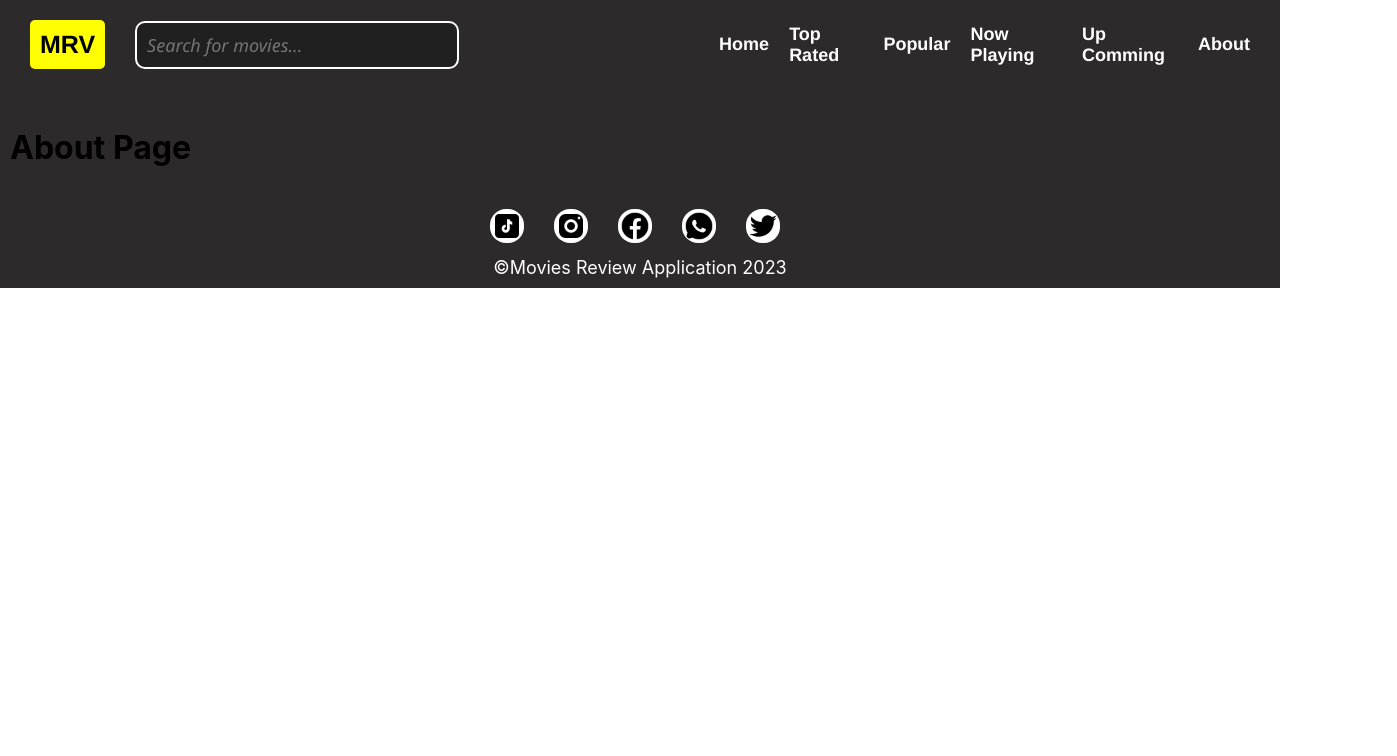
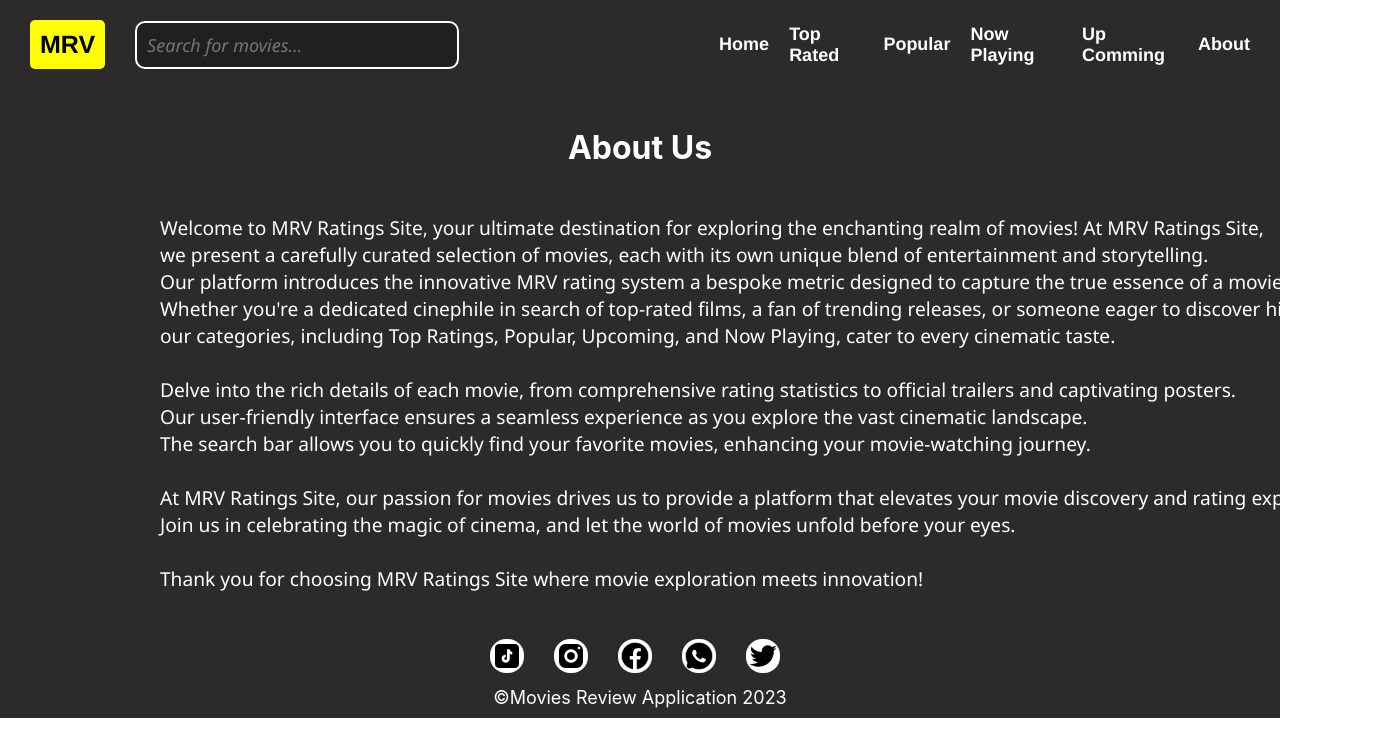
Before and after one commit to AlokPrasanna/Movies-Review-Site, a React (Create React App) app: page /about in a window 1280 px wide. Shown: the top 756 px of the page, 1397 px wide, since content can reach past the window. Built offline with nearby package versions, Linux system fonts and the light colour scheme.

Commit message:
Added about description

```diff
--- a/src/Pages/About/About.jsx
+++ b/src/Pages/About/About.jsx
@@ -1,26 +1,44 @@
-import React from 'react'
-import Header from '../../Components/Header/Header'
-import Footer from '../../Components/Footer/Footer'
-import Head from '../../Components/Head/Head'
-import BodyContent from '../../Components/BodyContent/BodyContent'
+import React from 'react';
+import Header from '../../Components/Header/Header';
+import Footer from '../../Components/Footer/Footer';
+import Head from '../../Components/Head/Head';
+import BodyContent from '../../Components/BodyContent/BodyContent';
 import '../../Style/About.scss';
 
 function About() {
+  const AboutText = `
+    Welcome to MRV Ratings Site, your ultimate destination for exploring the enchanting realm of movies! At MRV Ratings Site,
+    we present a carefully curated selection of movies, each with its own unique blend of entertainment and storytelling.
+    Our platform introduces the innovative MRV rating system a bespoke metric designed to capture the true essence of a movie's popularity.
+    Whether you're a dedicated cinephile in search of top-rated films, a fan of trending releases, or someone eager to discover hidden gems,
+    our categories, including Top Ratings, Popular, Upcoming, and Now Playing, cater to every cinematic taste.
+
+    Delve into the rich details of each movie, from comprehensive rating statistics to official trailers and captivating posters.
+    Our user-friendly interface ensures a seamless experience as you explore the vast cinematic landscape.
+    The search bar allows you to quickly find your favorite movies, enhancing your movie-watching journey.
+
+    At MRV Ratings Site, our passion for movies drives us to provide a platform that elevates your movie discovery and rating experience.
+    Join us in celebrating the magic of cinema, and let the world of movies unfold before your eyes.
+
+    Thank you for choosing MRV Ratings Site where movie exploration meets innovation!
+  `;
+
   return (
     <div className='about-page'>
-      <Head Title='About Page'/>
+      <Head Title='About Page' />
       <div>
-        <Header/>
+        <Header />
       </div>
-          <BodyContent>
-              <h1>About Page</h1>
-              <br />
-          </BodyContent>
+      <BodyContent>
+        <h1>About Us</h1>
+        <pre>{AboutText}</pre>
+        <br />
+      </BodyContent>
       <div>
-        <Footer/>
+        <Footer />
       </div>
     </div>
-  )
+  );
 }
 
-export default About
+export default About;
--- a/src/Style/About.scss
+++ b/src/Style/About.scss
@@ -1,9 +1,27 @@
+// About.scss
+
 @import "Colors";
 @import 'PageAlignments';
 
-
-.about-page{
-    background-color:$page-background-color;
+// Define styles for the about page
+.about-page {
+    background-color: $page-background-color;
     padding-left: $padding-left;
     padding-right: $padding-right;
+
+    h1 {
+        color: white;
+        font-size: 2rem;
+        margin-bottom: 20px;
+        display: flex;
+        justify-content: center;
+    }
+
+    pre {
+        color: white;
+        font-size: 1.2rem;
+        max-width: 1000px;
+        font-family: 'Segoe UI', Tahoma, Geneva, Verdana, sans-serif;
+        margin: 0 auto;
+    }
 }
```
